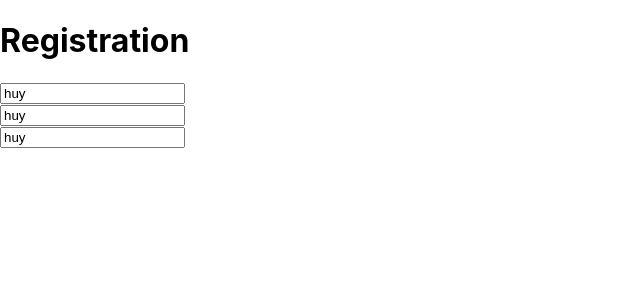
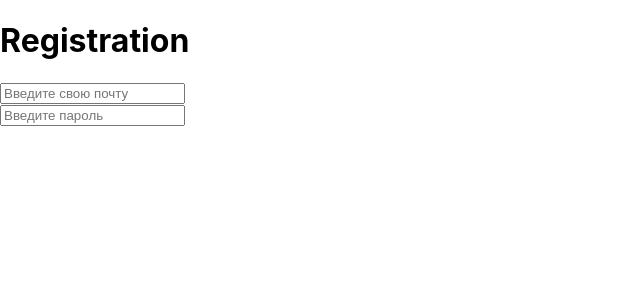
Before and after one commit to C-blings/shareDocs-web, a React (Create React App) app: page /registration in a window 1280 px wide. Shown: the top 300 px of the page, without its empty margins (0-640 px from the left). Built offline with nearby package versions, Linux system fonts and the light colour scheme.

Commit message:
upd: RegistrationField

```diff
--- a/src/ui/atoms/TextInput.js
+++ b/src/ui/atoms/TextInput.js
@@ -1,8 +1,10 @@
-import React, {ChangeEvent, Dispatch, SetStateAction} from 'react';
+import React from 'react';
 
 const TextInput = ({
     value,
-    onChange
+    onChange,
+    placeholder,
+    type = "text"
 }) => {
 
     const handleChange = (e) => {
@@ -12,9 +14,10 @@ const TextInput = ({
     return(
         <div>
             <input
-                type="text"
+                type={type}
                 value={value}
                 onChange={handleChange}
+                placeholder={placeholder}
             />
         </div>
     )
--- a/src/ui/components/Registration.tsx
+++ b/src/ui/components/Registration.tsx
@@ -1,19 +1,27 @@
-import Title from "../atoms/Title";
-import TextInput from "../atoms/TextInput";
 import React, {useState} from "react";
 import RegistrationField from "../molecules/RegistrationField";
 
 
 const Registration = () => {
-    const [password, setPassword] = useState("huy");
+    const [email, setEmail] = useState("");
+    const [password, setPassword] = useState("");
 
     const handlePasswordChange = (value: string) => {
         setPassword(value);
     };
 
+    const handleEmailChange = (value: string) => {
+        setEmail(value);
+    };
+
     return (
         <div>
-            <RegistrationField password={password} handlePasswordChange={handlePasswordChange}/>
+            <RegistrationField
+                email={email}
+                handleEmailChange={handleEmailChange}
+                password={password}
+                handlePasswordChange={handlePasswordChange}
+            />
         </div>
     )
 }
--- a/src/ui/molecules/RegistrationField.js
+++ b/src/ui/molecules/RegistrationField.js
@@ -4,24 +4,25 @@ import React, {useState} from "react";
 
 
 const RegistrationField = ({
-        password,
-        handlePasswordChange
+    email,
+    handleEmailChange,
+    password,
+    handlePasswordChange
 }) => {
 
     return (
         <div>
             <Title text={"Registration"}/>
             <TextInput
-                value={password}
-                onChange={handlePasswordChange}
+                value={email}
+                onChange={handleEmailChange}
+                placeholder={"Введите свою почту"}
             />
             <TextInput
                 value={password}
                 onChange={handlePasswordChange}
-            />
-            <TextInput
-                value={password}
-                onChange={handlePasswordChange}
+                type={"password"}
+                placeholder={"Введите пароль"}
             />
         </div>
     )
```
